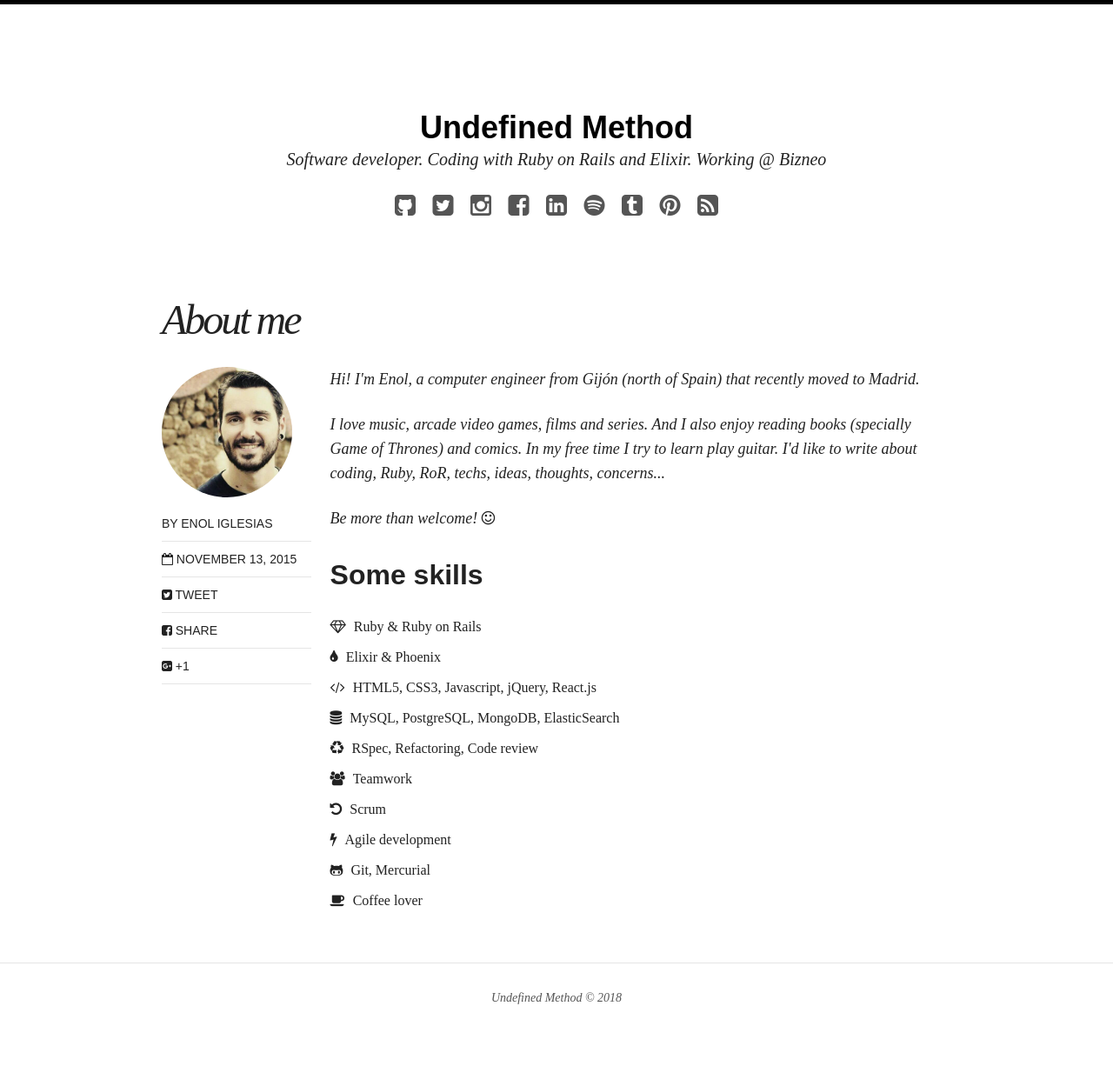
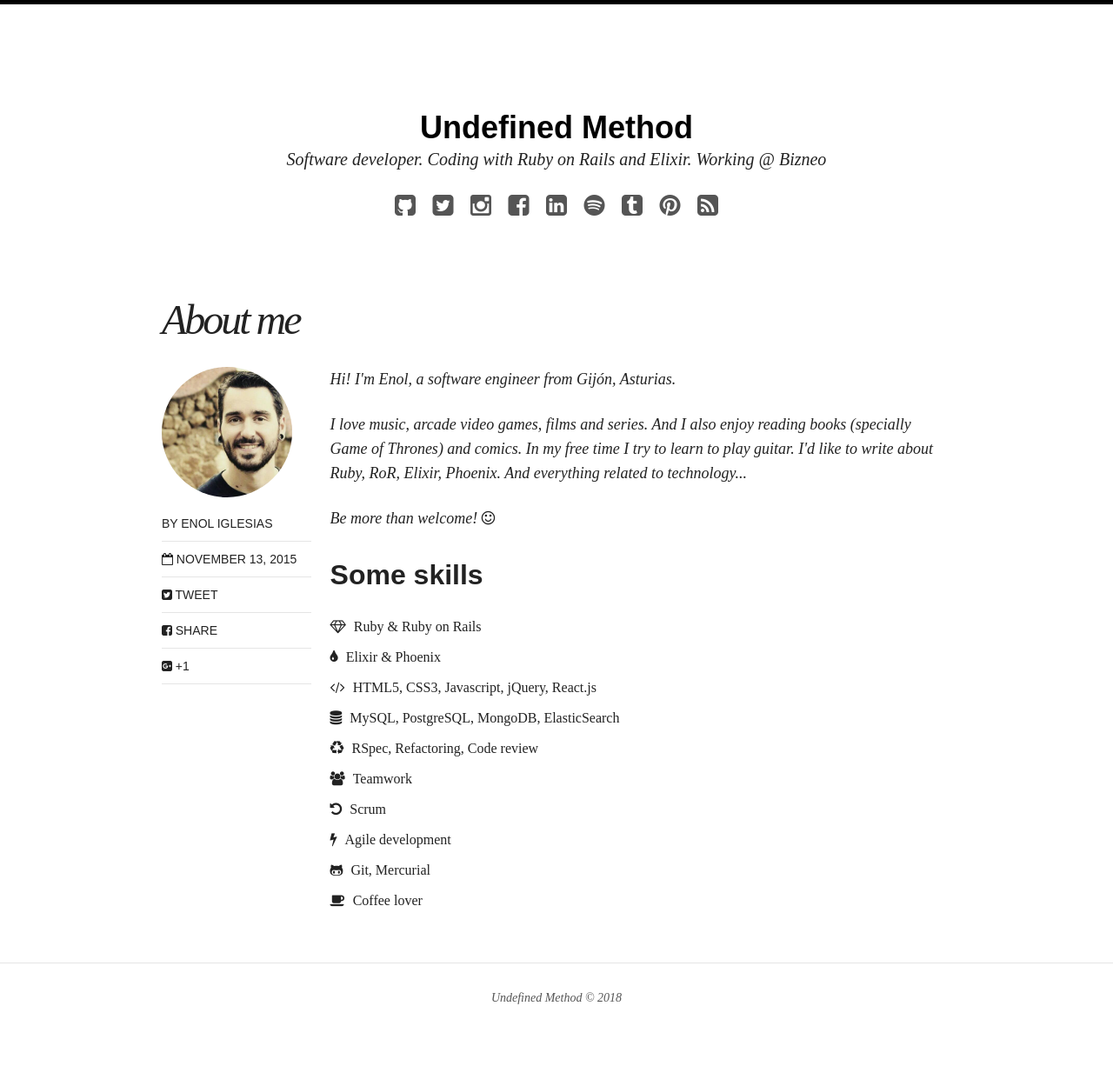
Before and after one commit to enoliglesias/enoliglesias.github.io, a Jekyll site: the page built from about/index.html, in a window 1280 px wide. Shown: the whole page at 87% size. Built offline with Jekyll 4.4.1, drawn with Linux system fonts in a browser that asks for light colours; nearby versions of some CDN libraries.

Commit message:
Update bio

```diff
--- a/about/index.html
+++ b/about/index.html
@@ -8,8 +8,8 @@ share: true
 
 
 <div class="elegant-text">
-  <p>Hi! I'm Enol, a computer engineer from Gijón (north of Spain) that recently moved to Madrid.</p>
-  <p>I love music, arcade video games, films and series. And I also enjoy reading books (specially Game of Thrones) and comics. In my free time I try to learn play guitar. I'd like to write about coding, Ruby, RoR, techs, ideas, thoughts, concerns...</p>
+  <p>Hi! I'm Enol, a software engineer from Gijón, Asturias.</p>
+  <p>I love music, arcade video games, films and series. And I also enjoy reading books (specially Game of Thrones) and comics. In my free time I try to learn to play guitar. I'd like to write about Ruby, RoR, Elixir, Phoenix. And everything related to technology...</p>
   <p>Be more than welcome! <i class="fa fa-smile-o"></i></p>
 </div>
 
```
